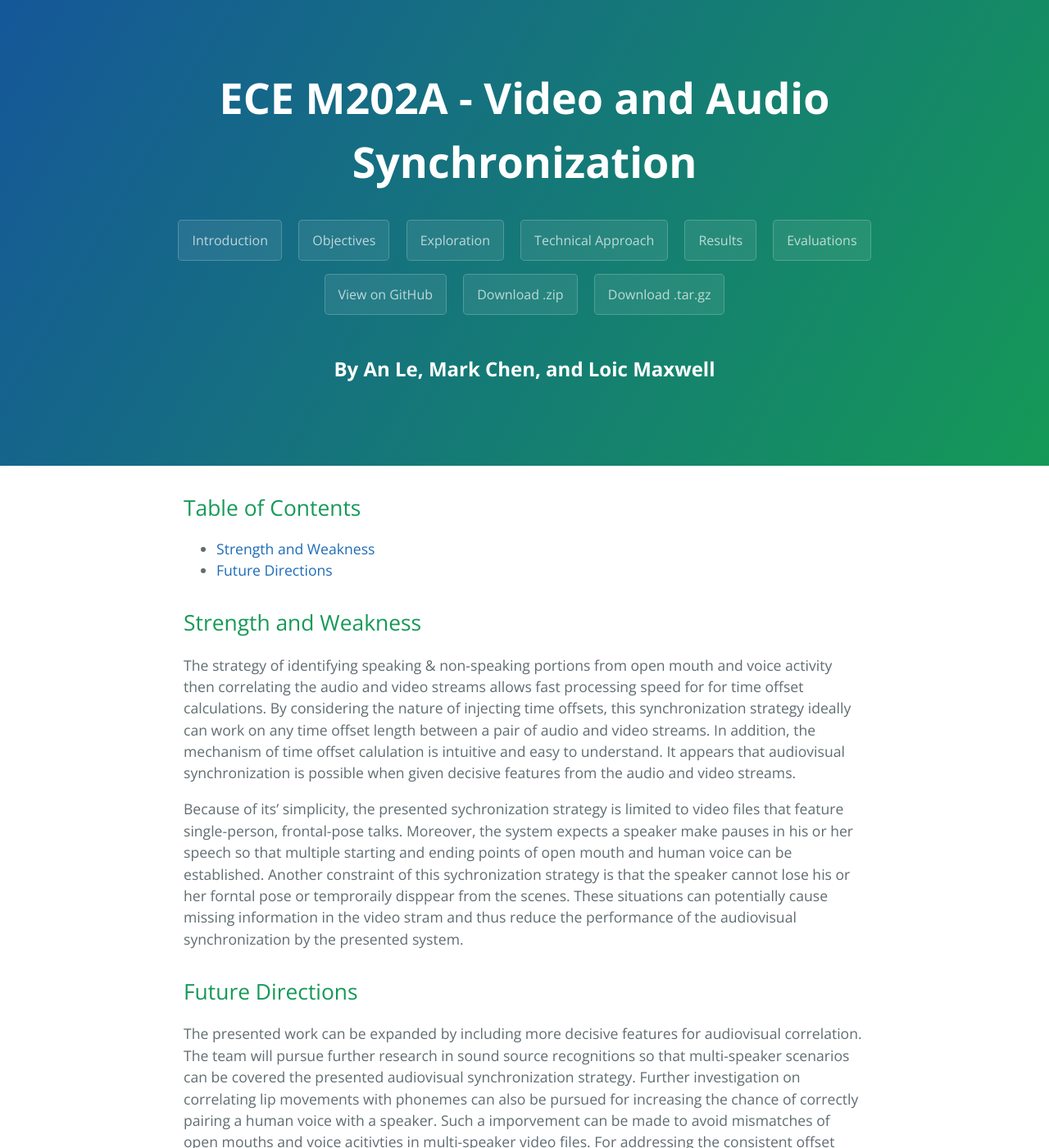
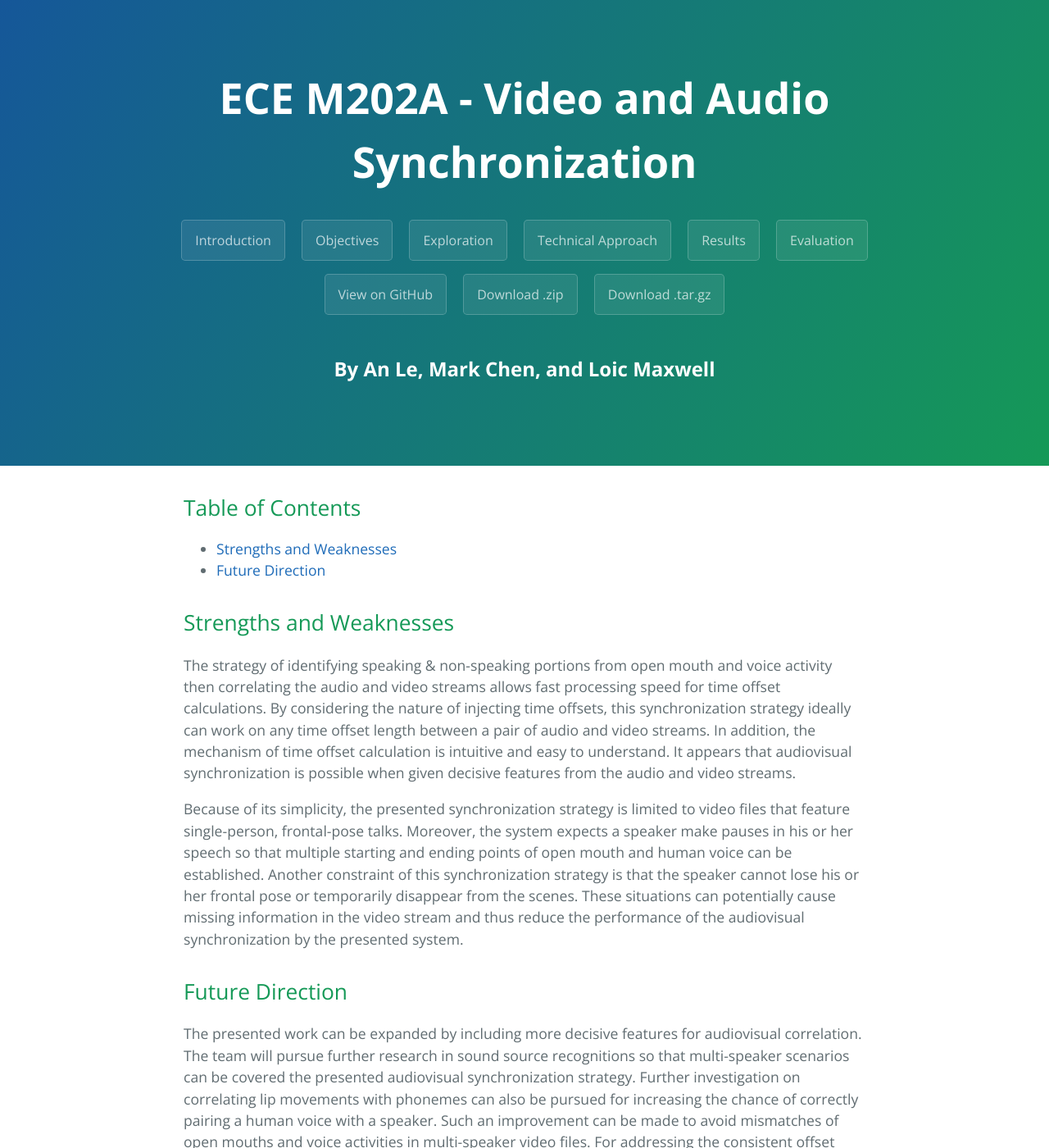
Before and after one commit to binhanle/eem202a-project, a Jekyll site: the page built from result_future.md, in a window 1280 px wide and 1400 px high. Shown: the whole window at 82% size. Built offline with Jekyll 4.4.1, drawn with Linux system fonts in a browser that asks for light colours; some of the changed text lies outside the part shown.

Commit message:
Fix spelling/grammar

```diff
--- a/result_future.md
+++ b/result_future.md
@@ -1,20 +1,20 @@
 ---
-title: Evaluations
+title: Evaluation
 layout: template
 filename: result_future
 ---
 
 
 ## Table of Contents
-* [Strength and Weakness](#strength-and-weakness)
-* [Future Directions](#future-directions)
+* [Strengths and Weaknesses](#strengths-and-weaknesses)
+* [Future Direction](#future-direction)
 
 
-## Strength and Weakness
-The strategy of identifying speaking & non-speaking portions from open mouth and voice activity then correlating the audio and video streams allows fast processing speed for for time offset calculations. By considering the nature of injecting time offsets, this synchronization strategy ideally can work on any time offset length between a pair of audio and video streams. In addition, the mechanism of time offset calulation is intuitive and easy to understand. It appears that audiovisual synchronization is possible when given decisive features from the audio and video streams.
+## Strengths and Weaknesses
+The strategy of identifying speaking & non-speaking portions from open mouth and voice activity then correlating the audio and video streams allows fast processing speed for time offset calculations. By considering the nature of injecting time offsets, this synchronization strategy ideally can work on any time offset length between a pair of audio and video streams. In addition, the mechanism of time offset calculation is intuitive and easy to understand. It appears that audiovisual synchronization is possible when given decisive features from the audio and video streams.
 
-Because of its' simplicity, the presented sychronization strategy is limited to video files that feature single-person, frontal-pose talks. Moreover, the system expects a speaker make pauses in his or her speech so that multiple starting and ending points of open mouth and human voice can be established. Another constraint of this sychronization strategy is that the speaker cannot lose his or her forntal pose or temproraily disppear from the scenes. These situations can potentially cause missing information in the video stram and thus reduce the performance of the audiovisual synchronization by the presented system.
+Because of its simplicity, the presented synchronization strategy is limited to video files that feature single-person, frontal-pose talks. Moreover, the system expects a speaker make pauses in his or her speech so that multiple starting and ending points of open mouth and human voice can be established. Another constraint of this synchronization strategy is that the speaker cannot lose his or her frontal pose or temporarily disappear from the scenes. These situations can potentially cause missing information in the video stream and thus reduce the performance of the audiovisual synchronization by the presented system.
 
 
-## Future Directions
-The presented work can be expanded by including more decisive features for audiovisual correlation. The team will pursue further research in sound source recognitions so that multi-speaker scenarios can be covered the presented audiovisual synchronization strategy. Further investigation on correlating lip movements with phonemes can also be pursued for increasing the chance of correctly pairing a human voice with a speaker. Such a imporvement can be made to avoid mismatches of open mouths and voice acitivties in multi-speaker video files. For addressing the consistent offset between open mouth and human voice, the team will explore literatures that document visual cues in human speech. After idenifying the range of time offsets between open mouth motion and human voice acitivity, the team will determine equation(s) that can negate this innate discrepancy.
+## Future Direction
+The presented work can be expanded by including more decisive features for audiovisual correlation. The team will pursue further research in sound source recognitions so that multi-speaker scenarios can be covered the presented audiovisual synchronization strategy. Further investigation on correlating lip movements with phonemes can also be pursued for increasing the chance of correctly pairing a human voice with a speaker. Such an improvement can be made to avoid mismatches of open mouths and voice activities in multi-speaker video files. For addressing the consistent offset between open mouth and human voice, the team will explore literatures that document visual cues in human speech. After identifying the range of time offsets between open mouth motion and human voice activity, the team will determine equation(s) that can negate this innate discrepancy.
```
